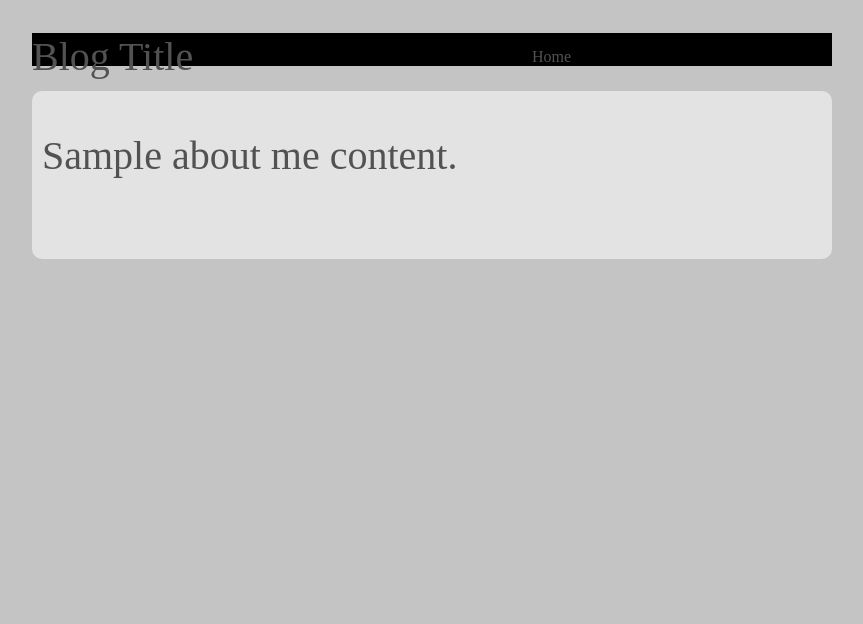
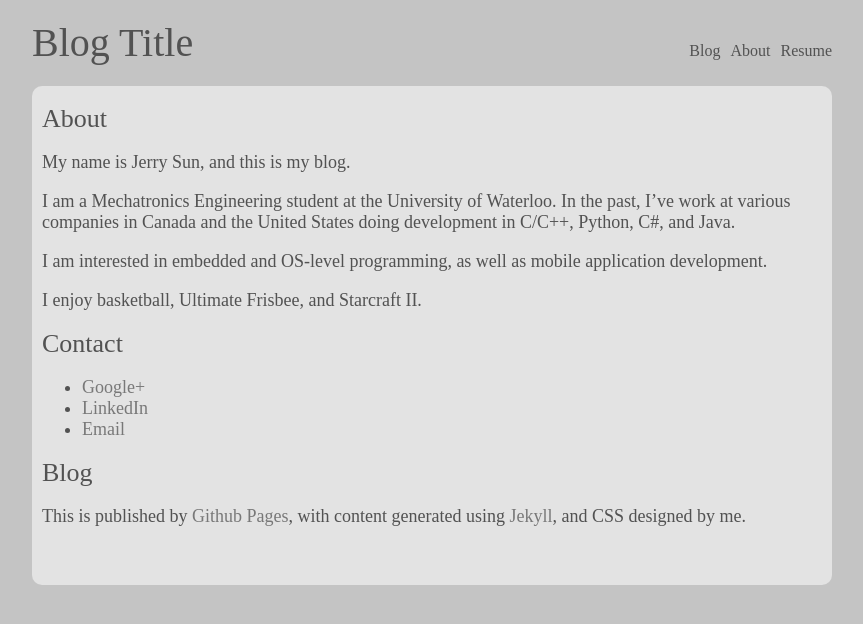
Before and after one commit to jerrysun21/jerrysun21.github.com, a Jekyll site: the page built from about.md, in a window 1280 px wide. Shown: the top 624 px of the page, without its empty margins (208-1071 px from the left). Built offline with Jekyll 4.4.1, drawn with Linux system fonts in a browser that asks for light colours.

Commit message:
Added new temp blog
- CSS updates
- new temp blog

```diff
--- a/_layouts/page.html
+++ b/_layouts/page.html
@@ -2,6 +2,7 @@
 	<head>
 		<title>{{page.title}}</title>
 		<link rel="stylesheet" type="text/css" href="css/page.css">
+		<link rel="stylesheet" type="text/css" href="css/default.css">
 	</head>
 	<body>
 
@@ -10,7 +11,9 @@
 				{{page.blogtitle}}
 			</div>
 			<div id="links">
-				<a href="index.html">Home</a>
+				<a href="index.html">Blog</a>
+				<a href="about.html">About</a>
+				<a href="resume.html">Resume</a>
 			</div>
 		</div>
 
--- a/about.md
+++ b/about.md
@@ -3,5 +3,23 @@ layout: page
 title: "About Me"
 blogtitle: "Blog Title"
 ---
+#About
 
-Sample about me content.
+My name is Jerry Sun, and this is my blog.
+
+I am a Mechatronics Engineering student at the University of Waterloo.  In the past, I've work at various companies in Canada and the United States doing development in C/C++, Python, C#, and Java.
+
+I am interested in embedded and OS-level programming, as well as mobile application development.
+
+I enjoy basketball, Ultimate Frisbee, and Starcraft II.
+
+
+#Contact
+
+* [Google+](https://plus.google.com/u/0/106439244775737755750/)
+* [LinkedIn](http://www.linkedin.com/profile/view?id=57162232)
+* [Email](mailto://j.x.y.sun@gmail.com)
+
+#Blog
+
+This is published by [Github Pages](pages.github.com), with content generated using [Jekyll](jekyllrb.com), and CSS designed by me.
--- /dev/null
+++ b/css/default.css
@@ -0,0 +1,62 @@
+body
+{
+	background-color:#C4C4C4;
+	margin-right: auto;
+	margin-left: auto;
+	width: 800px;
+}
+
+#body_style, #header
+{
+	font-family: "Times New Roman", serif;
+	color:#525252;
+}
+
+#body_style
+{
+	clear:both;
+	background-color: #E3E3E3;
+	padding-top: 1px;
+	padding-bottom: 40px;
+	border-radius: 10px;
+}
+
+#header
+{
+	font-size: 40px;
+	padding-top: 10px;
+	padding-bottom: 10px;
+	text-align: right;
+	line-height: 50px;
+}
+
+#blog-title {float: left;}
+
+#links
+{
+	width: 100%;
+	margin: 0px auto;
+	vertical-align: middle;
+}
+
+#links a
+{
+	font-size: 16px;
+	text-decoration: none;
+	color: #525252;
+}
+
+#links a:hover {color: #7A7A7A;}
+
+#body-text
+{
+	margin: 10px;
+	font-size: 18px;
+	text-decoration: none;
+}
+
+#body-text a{text-decoration: none; color: #787878;}
+
+#body-text a:hover {color: #7A7A7A;}
+
+#body-text h1{font-size:26px; font-weight: normal;}
--- a/css/page.css
+++ /dev/null
@@ -1,60 +0,0 @@
-body
-{
-	background-color:#C4C4C4;
-	margin-right: auto;
-	margin-left: auto;
-	width: 800px;
-}
-
-#body_style, #header
-{
-	font-family: "Times New Roman", serif;
-	color:#525252;
-}
-
-#body_style
-{
-	clear:both;
-	font-size: 40px;
-	background-color: #E3E3E3;
-	padding-top: 1px;
-	padding-bottom: 40px;
-	border-radius: 10px;
-}
-
-#header
-{
-	font-size: 40px;
-	padding-top: 25px;
-	padding-bottom: 25px;
-}
-
-#blog-title
-{
-	float: left;
-}
-
-#links
-{
-	padding-top: 15px;
-	padding-left: 500px;
-	background-color: #000000;
-}
-
-#links a
-{
-	font-size: 16px;
-	text-decoration: none;
-	color: #525252;
-	padding-top: 20px;
-}
-
-#links a:hover
-{
-	color: #7A7A7A;
-}
-
-#body-text
-{
-	margin: 10px;
-}
```
Also changed, not shown: _posts/2012-08-17-how-this-blog-works.md (renamed from _posts/2012-08-17-hello-world.md).
